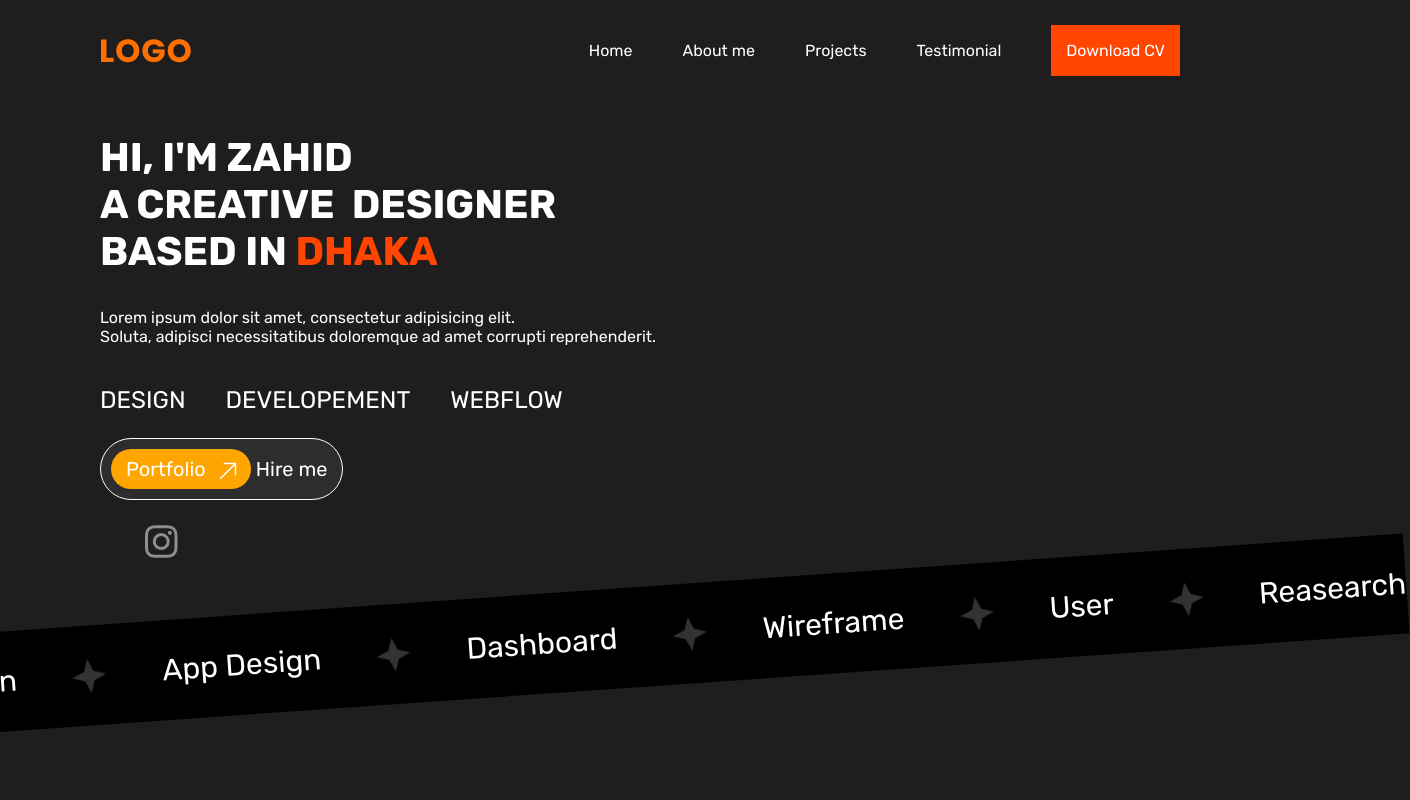
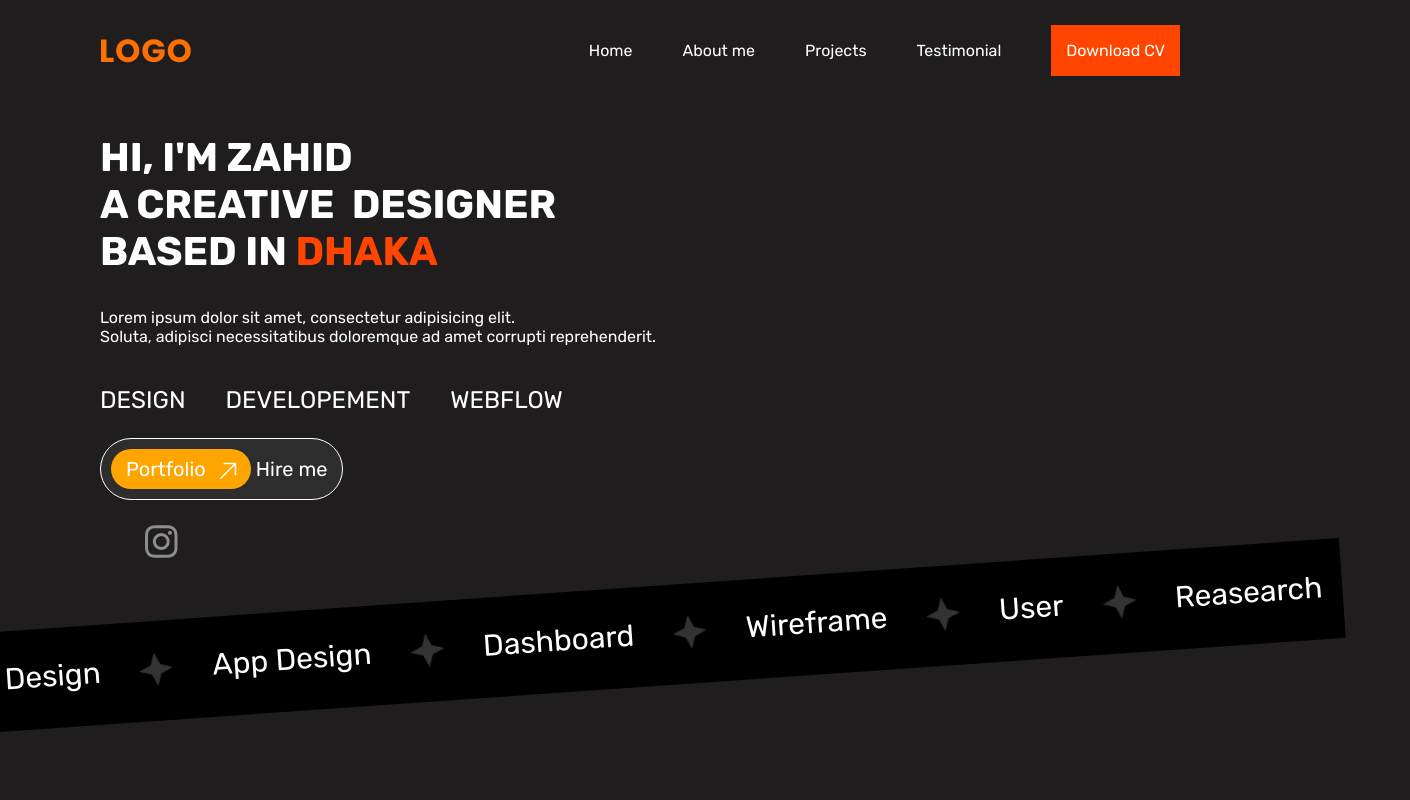
Before and after one commit to zahid147/Project-1, a plain HTML site: page index.html in a window 1280 px wide. Shown: the top 800 px of the page, 1410 px wide, since content can reach past the window. Drawn offline with Linux system fonts and the light colour scheme.

Commit message:
Update banner.css

```diff
--- a/banner.css
+++ b/banner.css
@@ -94,21 +94,19 @@
 
 .tilted-line {
     background: black;
-    padding: 0px 0px;
     height: 100px;
-    width: 120%;
-    rotate: -4deg;
-    display: flex;
-    flex-direction: column;
+    width: 110%;
+    transform: rotate(-4deg);
     justify-content: center;
     position: relative;
-    right: 10%;
+    right: 5%;
 }
 
 .line-text {
     font-size: 30px;
     display: flex;
     justify-content: space-between;
+    padding: 0px 20px;
 }
 
 .text-star1 {
@@ -177,7 +175,7 @@
 
 .award-box {
     background-color: black;
-    height: 200px;
+    height: fit-content;
     padding-bottom: 20px;
 }
 
```
